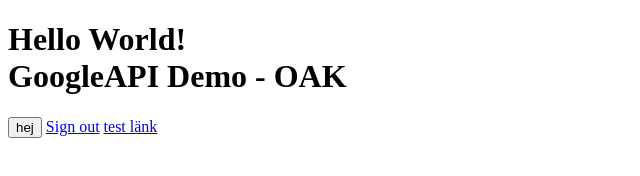
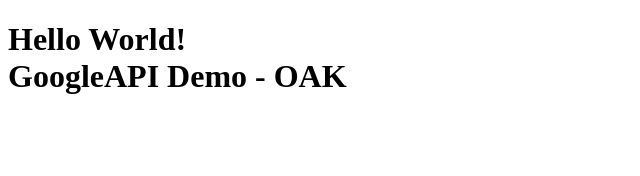
Before and after one commit to Traktor150/GoogleAothTest, a website: page public/index.html in a window 1280 px wide. Shown: the whole page, without its empty margins (0-640 px from the left). Drawn offline with Linux system fonts and the light colour scheme.

Commit message:
want to push to home pc

```diff
--- a/public/index.html
+++ b/public/index.html
@@ -8,6 +8,7 @@
     <script src="https://apis.google.com/js/platform.js" async defer></script>
 
     <meta name="google-signin-client_id" content="9146551798-jq68qnvmjsudg9s4f4cofp4ff6c92jpr.apps.googleusercontent.com">
+    <meta name="google-signin-scope" content="profile email">
 
     <link rel="stylesheet" href="css/style.css">
     <script src="js/app.js"></script>
@@ -17,10 +18,25 @@
 
 <body>
     <h1>Hello World!<br>GoogleAPI Demo - OAK</h1>
-    <div class="g-signin2" data-onsuccess="onSignIn"></div>
-    <button onclick="onSignIn()">hej</button>
-    <a href="#" onclick="signOut();">Sign out</a>
-    <a href="test">test länk</a>
+
+    <div class="g-signin2" data-onsuccess="onSignIn" data-theme="dark"></div>
+    <script>
+        function onSignIn(googleUser) {
+            // Useful data for your client-side scripts:
+            var profile = googleUser.getBasicProfile();
+            console.log("ID: " + profile.getId()); // Don't send this directly to your server!
+            console.log('Full Name: ' + profile.getName());
+            console.log('Given Name: ' + profile.getGivenName());
+            console.log('Family Name: ' + profile.getFamilyName());
+            console.log("Image URL: " + profile.getImageUrl());
+            console.log("Email: " + profile.getEmail());
+
+            // The ID token you need to pass to your backend:
+            var id_token = googleUser.getAuthResponse().id_token;
+            console.log("ID Token: " + id_token);
+        }
+    </script>
+
 </body>
 
 </html>
--- a/public/js/app.js
+++ b/public/js/app.js
@@ -2,17 +2,43 @@
 
 console.log('app.js is alive!')
 
-function onSignIn(googleUser) {
-    var profile = googleUser.getBasicProfile();
-    console.log('ID: ' + profile.getId()); // Do not send to your backend! Use an ID token instead.
-    console.log('Name: ' + profile.getName());
-    console.log('Image URL: ' + profile.getImageUrl());
-    console.log('Email: ' + profile.getEmail()); // This is null if the 'email' scope is not present.
-}
+// // Example 1: Use method-specific function
+// var request = gapi.client.drive.about.get({ 'fields': 'user' });
 
-function signOut() {
-    var auth2 = gapi.auth2.getAuthInstance();
-    auth2.signOut().then(function() {
-        console.log('User signed out.');
-    });
-}
+// // Execute the API request.
+// request.execute(function(response) {
+//     console.log(response);
+// });
+
+
+// // Example 2: Use gapi.client.request(args) function
+// var request = gapi.client.request({
+//     'method': 'GET',
+//     'path': '/drive/v3/about',
+//     'params': { 'fields': 'user' }
+// });
+// // Execute the API request.
+// request.execute(function(response) {
+//     console.log(response);
+// });
+
+// gapi.load('auth2', function() {
+//     gapi.auth2.init();
+// });
+
+// function onSignIn(googleUser) {
+//     var profile = googleUser.getBasicProfile();
+//     console.log('ID: ' + profile.getId()); // Do not send to your backend! Use an ID token instead.
+//     console.log('Name: ' + profile.getName());
+//     console.log('Image URL: ' + profile.getImageUrl());
+//     console.log('Email: ' + profile.getEmail()); // This is null if the 'email' scope is not present.
+
+//     console.log('user is ' + JSON.stringify(googleUser.getBasicProfile()));
+// }
+
+// function signOut() {
+//     var auth2 = gapi.auth2.getAuthInstance();
+//     auth2.signOut().then(function() {
+//         console.log('User signed out.');
+//     });
+// }
```
